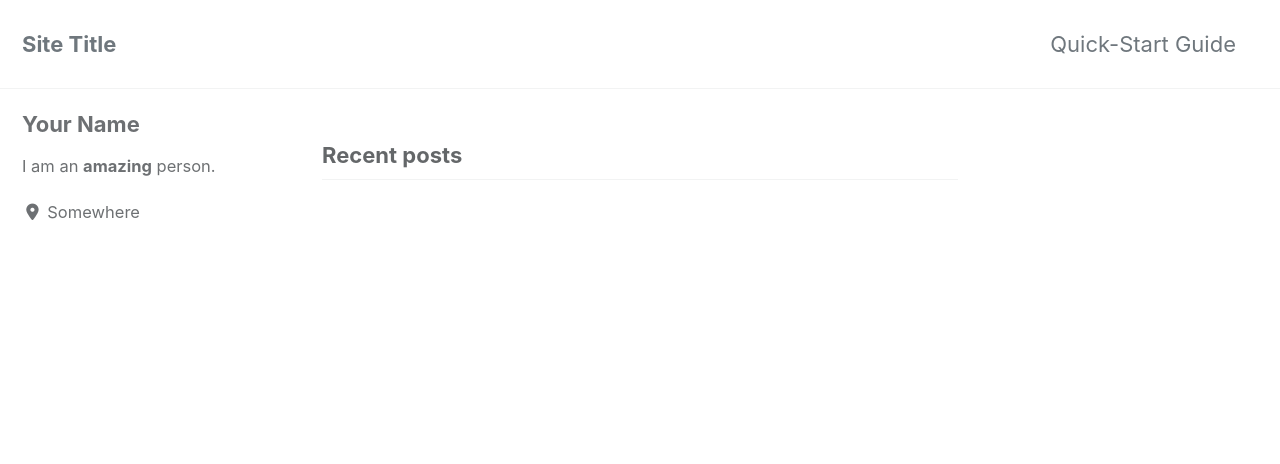
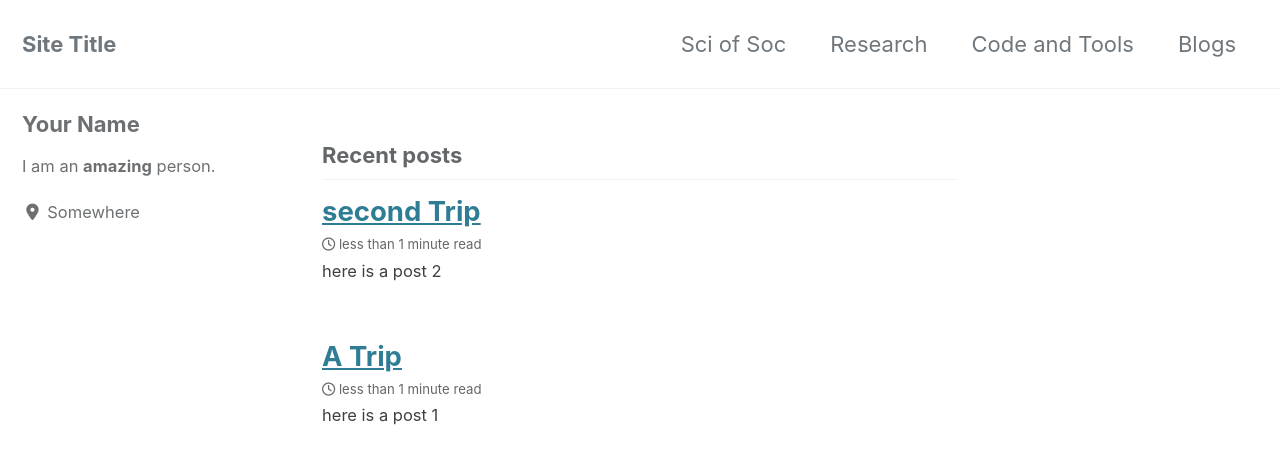
Before and after one commit to shervinsafavi/shervinsafavi.github.io, a Jekyll site: the page built from index.html, in a window 1280 px wide and 900 px high. Shown: the top 464 px of the window. Built offline with Jekyll 4.4.1, drawn with Linux system fonts in a browser that asks for light colours; cached includes are drawn as plain includes; nearby versions of some CDN libraries; the list of posts is cut into pages by our own code.

Commit message:
create structure and add example files

```diff
--- a/_data/navigation.yml
+++ b/_data/navigation.yml
@@ -1,7 +1,15 @@
 # main links
 main:
-  - title: "Quick-Start Guide"
-    url: https://mmistakes.github.io/minimal-mistakes/docs/quick-start-guide/
+  - title: "Sci of Soc"
+    url: /scisoc/
+  - title: "Research"
+    url: /research/
+  - title: "Code and Tools"
+    url: /codetools/
+  - title: "Blogs"
+    url: /blogs/
+  # - title: "Quick-Start Guide"
+  # url: https://mmistakes.github.io/minimal-mistakes/docs/quick-start-guide/
   # - title: "About"
   #   url: https://mmistakes.github.io/minimal-mistakes/about/
   # - title: "Sample Posts"
--- /dev/null
+++ b/_includes/news-single.html
@@ -0,0 +1,27 @@
+{% if post.image %}
+  {% assign teaser = post.image %}
+{% else %}
+  {% assign teaser = site.teaser %}
+{% endif %}
+
+{% assign title = post.title %}
+
+<div class="{{ include.type | default: "list" }}__item">
+  <article class="archive__item" itemscope itemtype="http://schema.org/CreativeWork">
+
+    <h3 class="archive__item-title" itemprop="headline">
+      {% if post.link %}
+        <a href="{{ post.link }}">{{ title }}</a> <a href="{{ post.url | absolute_url }}" rel="permalink"></a>
+      {% else %}
+        <a href="{{ post.url | absolute_url }}" rel="permalink">{{ title }}</a>
+      {% endif %}
+    </h3>
+    <h6 class="archive__date" itemprop="date"><time datetime="{{ post.date | date_to_xmlschema }}" style="text-align:right">{{ post.date | date: "%B %d,  %Y" }}</time></h6>
+
+    {% if post.read_time %}
+      <p class="page__meta"><i class="fa fa-clock-o" aria-hidden="true"></i> {% include read-time.html %}</p>
+    {% endif %}
+    {% if post.abstract %}<p class="archive__item-excerpt" itemprop="description">{{ post.abstract}}</p>{% endif %}
+
+  </article>
+</div>
```
Also changed, not shown: _data/news.yml (added, +71 -0 lines), _pages/CodeTools.md (added, +12 -0 lines), _pages/blogs.html (added, +22 -0 lines), _pages/index.html (added, +27 -0 lines), _pages/research.md (added, +12 -0 lines), _pages/scisoc.md (added, +12 -0 lines), _posts/2016-07-20-writing-jekyll-posts.md (added, +12 -0 lines), _posts/2016-07-21-writing-jekyll-posts-second-ver.md (added, +10 -0 lines), assets/images/ferFeri.png (added).
